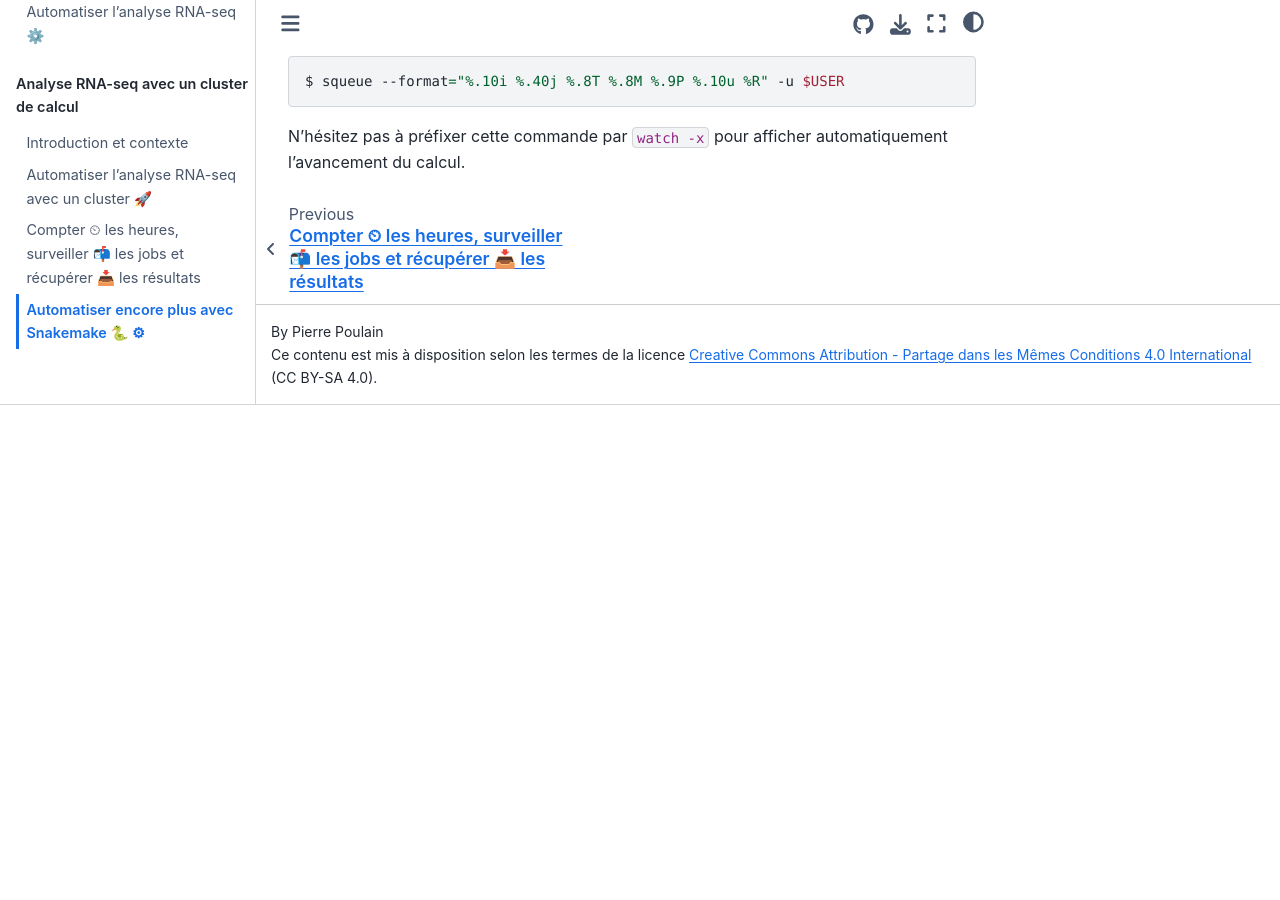
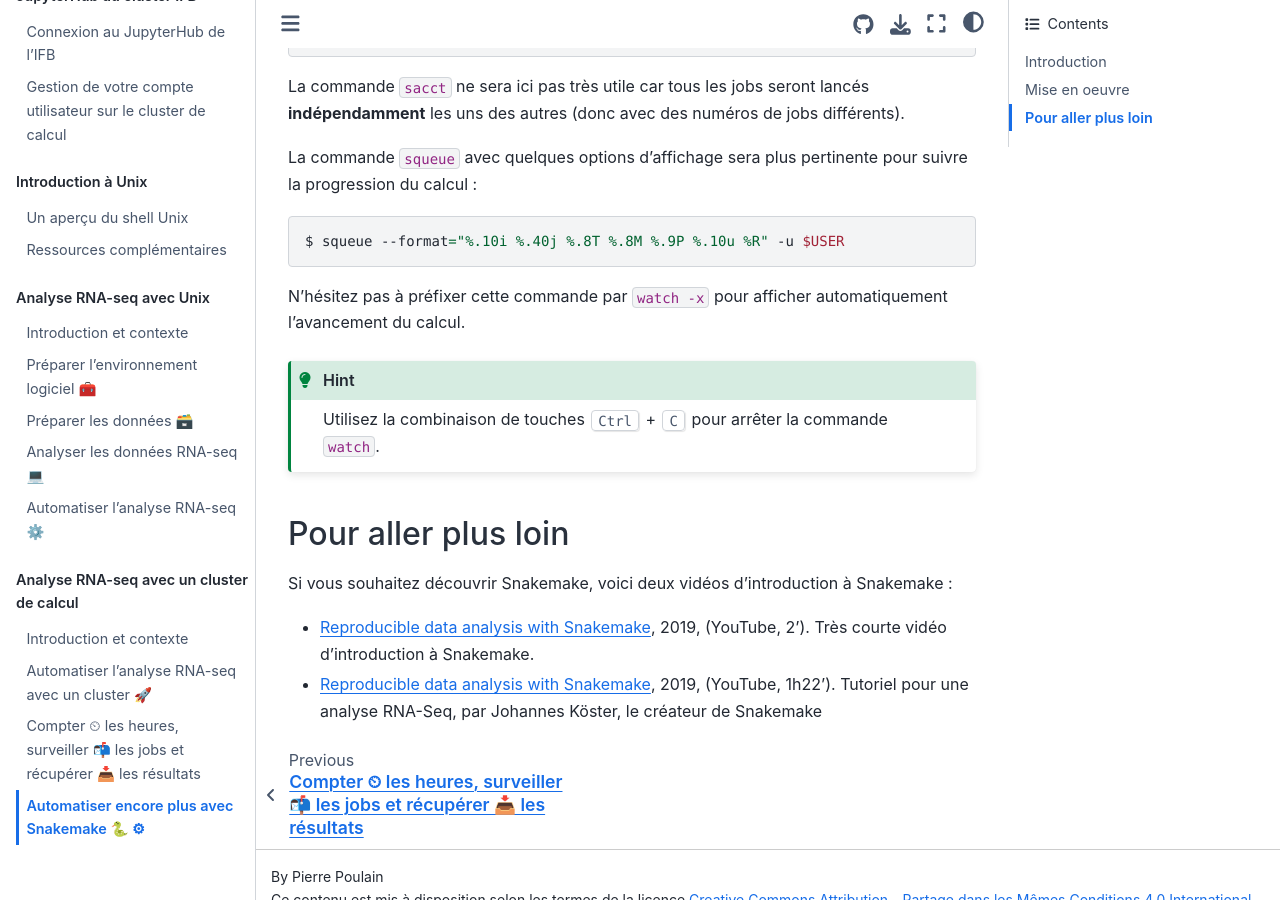
Before and after one commit to pierrepo/unix-tutorial, a Jupyter Book: the page built from tuto3/3_automatiser_encore.md, in a window 1280 px wide and 900 px high, scrolled down 1458 px. Built offline with Jupyter Book 1.0.4 settings and Sphinx 7.4.7 and the Sphinx Book theme 1.1.4, drawn with Linux system fonts in a browser that asks for light colours; before the commit the page ends 1863 px from its top, so only the background shows below that; some of the changed text lies outside the part shown.

Commit message:
Add snakemake tutorial

````diff
--- a/tuto3/3_automatiser_encore.md
+++ b/tuto3/3_automatiser_encore.md
@@ -1,10 +1,15 @@
 # Automatiser encore plus avec Snakemake 🐍 ⚙
+
+## Introduction
 
 Précédemment, vous avez automatisé votre analyse RNA-seq en utilisant plusieurs scripts Bash que vous avez soumis au gestionnaire du cluster, Slurm.
 
 D'abord `script_cluster_1.sh` pour indexer le génome de référence, puis `script_cluster_2.sh` pour contrôler la qualité, aligner et quantifier les *reads* et enfin, `script_cluster_3.sh` pour normaliser les comptages de tous les échantillons.
 
-Lancer ces trois scripts les uns après les autres est fastidieux. On peut automatiser cela plus encore avec un gestionnaire de workflow comme [Snakemake](https://snakemake.readthedocs.io/en/stable/). Un gestionnaire de workflow va s'occuper de lancer les différents jobs dans le bon ordre et de gérer les dépendances entre les jobs.
+Lancer ces trois scripts les uns après les autres est fastidieux. On peut automatiser cela plus encore avec un gestionnaire de workflow comme [Snakemake](https://snakemake.readthedocs.io/en/stable/). Un gestionnaire de workflow va s'occuper de lancer les différents étapes du workflow d'analyse dans le bon ordre et de gérer les dépendances entre ces étapes.
+
+
+## Mise en oeuvre
 
 Depuis un terminal de JupyterLab, vérifiez que vous êtes toujours dans le répertoire `/shared/projects/202304_duo/$USER/rnaseq`.
 
@@ -49,3 +54,14 @@ $ squeue --format="%.10i %.40j %.8T %.8M %.9P %.10u %R" -u $USER
 ```
 
 N'hésitez pas à préfixer cette commande par `watch -x` pour afficher automatiquement l'avancement du calcul.
+
+```{hint}
+Utilisez la combinaison de touches <kbd>Ctrl</kbd> + <kbd>C</kbd> pour arrêter la commande `watch`.
+```
+
+## Pour aller plus loin
+
+Si vous souhaitez découvrir Snakemake, voici deux vidéos d'introduction à Snakemake :
+
+- [Reproducible data analysis with Snakemake](https://www.youtube.com/watch?v=UOKxta3061g), 2019, (YouTube, 2'). Très courte vidéo d'introduction à Snakemake.
+- [Reproducible data analysis with Snakemake](https://www.youtube.com/watch?v=hPrXcUUp70Y), 2019, (YouTube, 1h22'). Tutoriel pour une analyse RNA-Seq, par Johannes Köster, le créateur de Snakemake
````
Also changed, not shown: other parts of tuto3/3_automatiser_encore.md (+1 -1 lines), tuto3/1_automatiser.md (+1 -1 lines).
